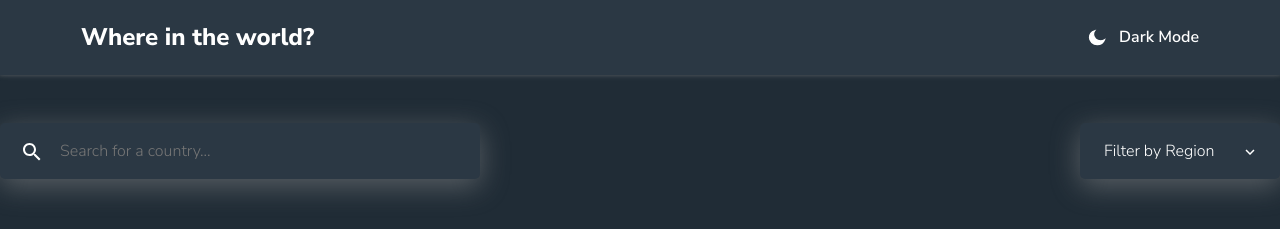
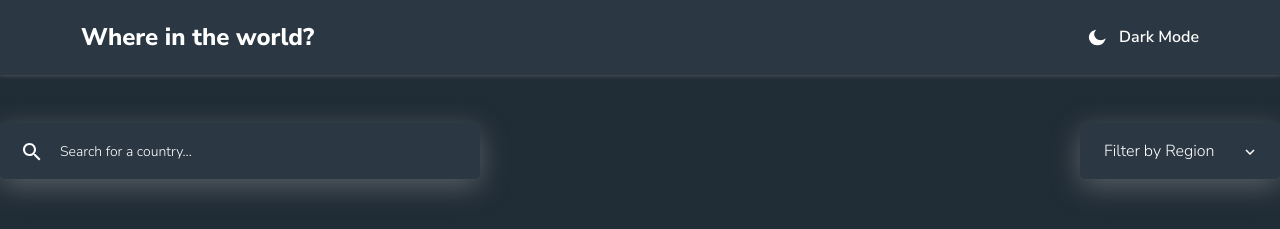
Before and after one commit to YashinN/FM-rest-countries-api, a React (Create React App) app in the folder frontend/: page / in a window 1280 px wide. Shown: the top 229 px of the page. Built offline with nearby package versions, Linux system fonts and the light colour scheme; the HTML template or start-up script is replaced by a standard one.

Commit message:
Fixed class name

```diff
--- a/frontend/src/Components/SearchBar.js
+++ b/frontend/src/Components/SearchBar.js
@@ -6,7 +6,7 @@ const SearchBar = ({ onSearch, searchQuery, darkMode }) => {
     <div className={styles.search_container}>
       <input
         id={darkMode ? "dark" : "light"}
-        className={`${darkMode ? "searh_input_dark" : "search_input_light"} ${
+        className={`${darkMode ? "search_input_dark" : "search_input_light"} ${
           styles.search_bar
         }`}
         type="text"
```
